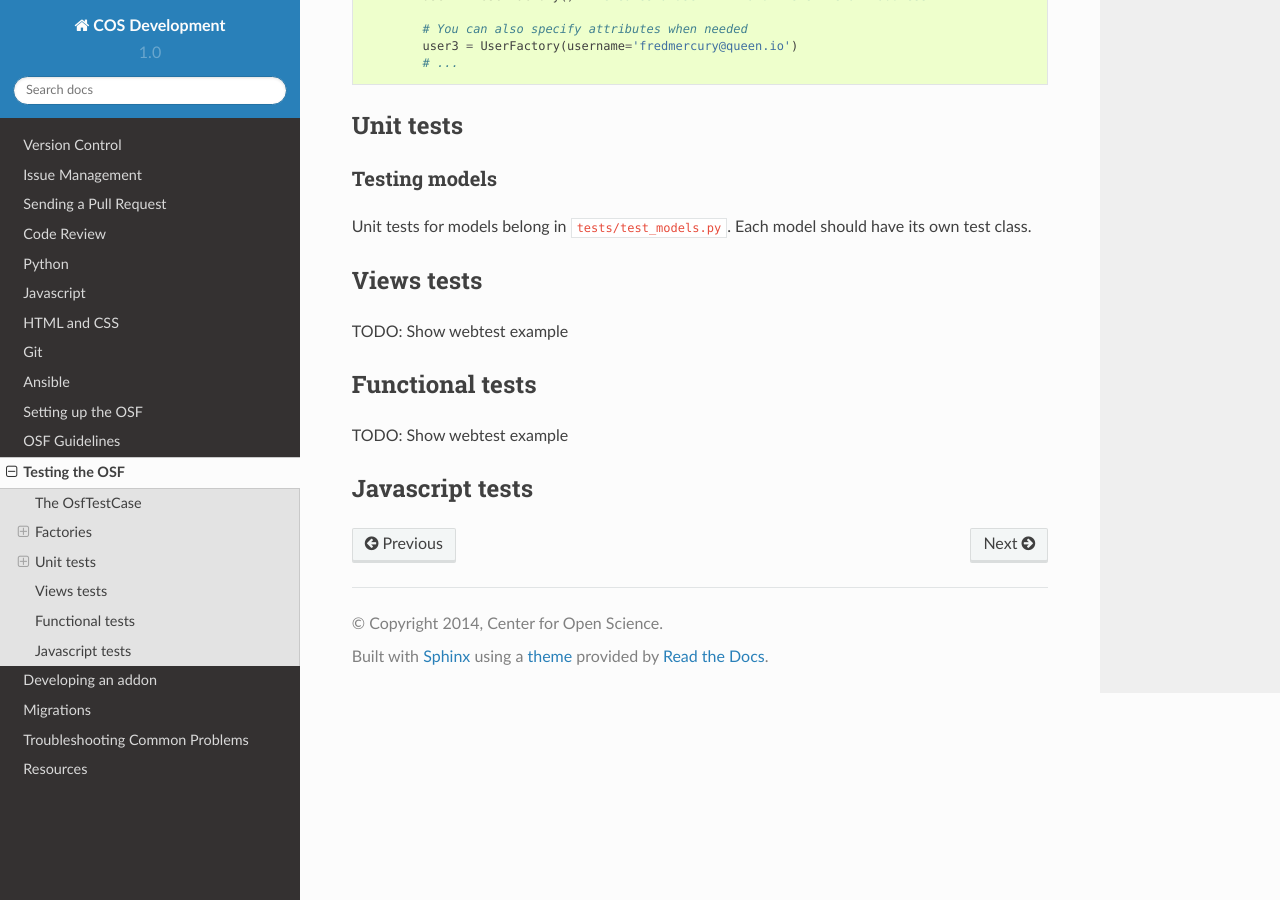
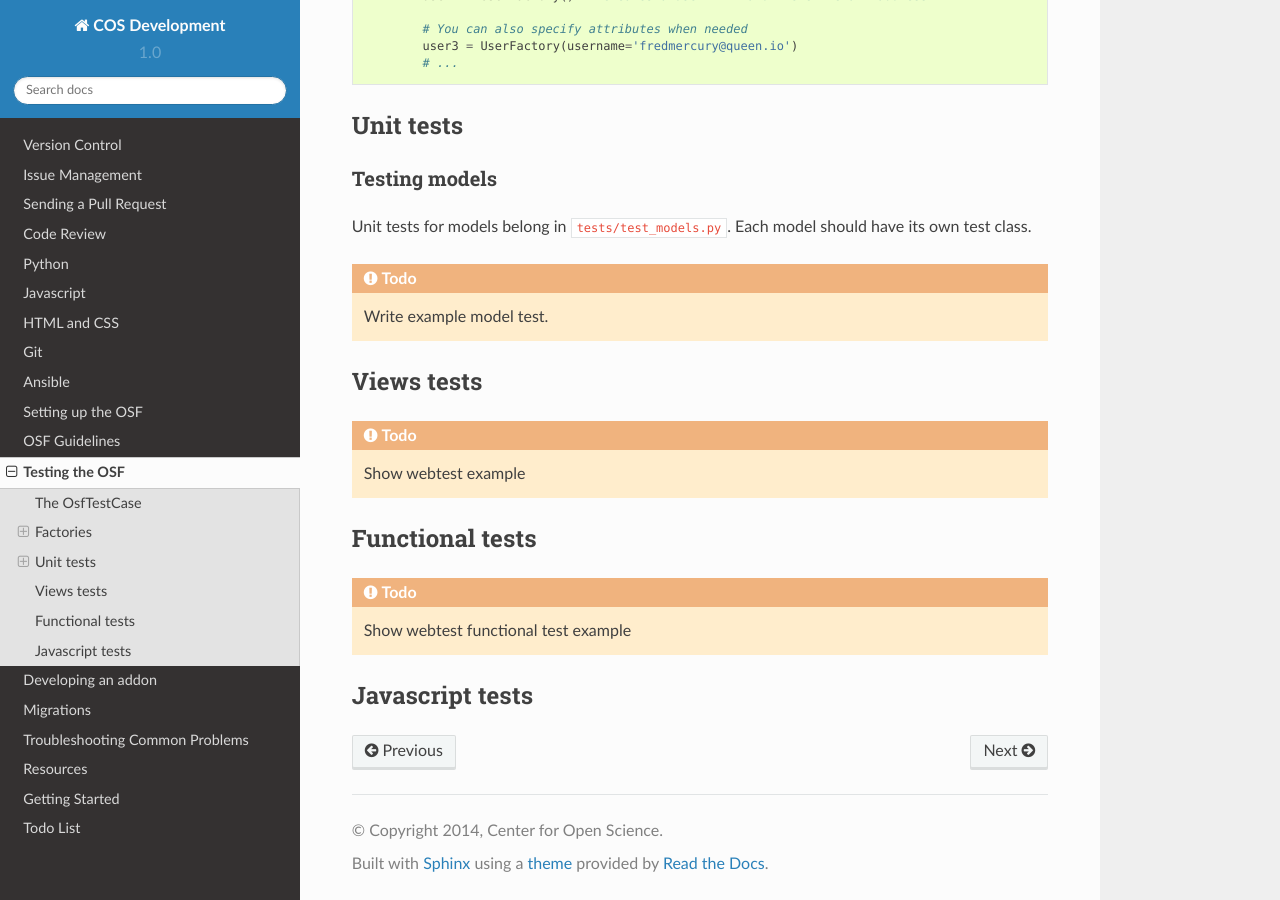
Before and after one commit to CenterForOpenScience/COSDev, a Sphinx documentation site: the page built from docs/osf/testing.rst, in a window 1280 px wide and 900 px high, scrolled down 665 px. Built offline with Sphinx 7.4.7 and the Read the Docs theme 2.0.0, drawn with Linux system fonts in a browser that asks for light colours.

Commit message:
Add contributing docs and todo items
As well as some other formatting fixes

```diff
--- a/docs/conf.py
+++ b/docs/conf.py
@@ -34,7 +34,11 @@ on_rtd = os.environ.get('READTHEDOCS', None) == 'True'
 extensions = [
     # 'sphinx.ext.intersphinx',
     # 'sphinx.ext.viewcode',
+    'sphinx.ext.todo',
 ]
+
+# Show todo and todolists
+todo_include_todos = True
 
 # Add any paths that contain templates here, relative to this directory.
 templates_path = ['_templates']
--- /dev/null
+++ b/docs/contributing/todo.rst
@@ -0,0 +1,6 @@
+Todo List
+=========
+
+Below is a list of all the TODO items in this documentation. Please :ref:`help out <docs_getting_started>` and send a pull request!
+
+.. todolist::
--- a/docs/osf/common_problems.rst
+++ b/docs/osf/common_problems.rst
@@ -13,9 +13,12 @@ Solution: You may not have a celery worker running. If you have Celery and Rabbi
 
 Less ideally, you can turn Celery off and send emails synchronously by adding ``USE_CELERY = False`` to your ``website/settings/local.py`` file.
 
-### "My view test keeps failing"
+"My view test keeps failing"
+****************************
 
 Solution: You have to reload the database record.
+
+.. code-block:: python
 
     def test_change_name_view(self):
         user = UserFactory()
--- a/docs/osf/testing.rst
+++ b/docs/osf/testing.rst
@@ -40,16 +40,21 @@ Testing models
 
 Unit tests for models belong in ``tests/test_models.py``. Each model should have its own test class.
 
+.. todo::
+    Write example model test.
 
 Views tests
 ***********
 
-TODO: Show webtest example
+.. todo::
+    Show webtest example
 
 Functional tests
 ****************
 
-TODO: Show webtest example
+.. todo::
+    Show webtest functional test example
+
 
 Javascript tests
 ****************
--- a/docs/style_guides/html_css.rst
+++ b/docs/style_guides/html_css.rst
@@ -9,3 +9,5 @@ HTML and CSS
     <div class="container-fluid">
         Lots of markup...
     </div><!-- end container-fluid -->
+
+- Avoid inline CSS. Prefer CSS classes for maintainability and reuseability.
```
Also changed, not shown: docs/contributing/getting_started.rst (added, +35 -0 lines), docs/index.rst (+12 -0 lines), docs/style_guides/javascript.rst (+15 -0 lines).
